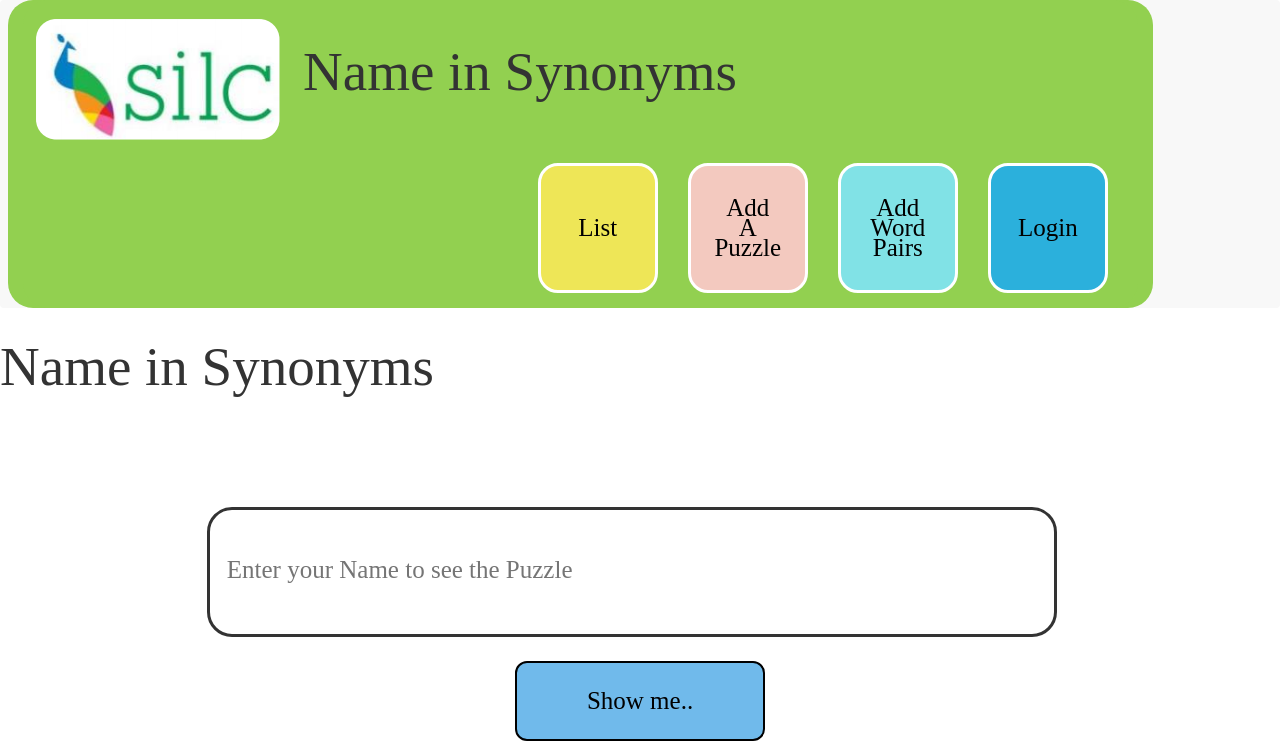
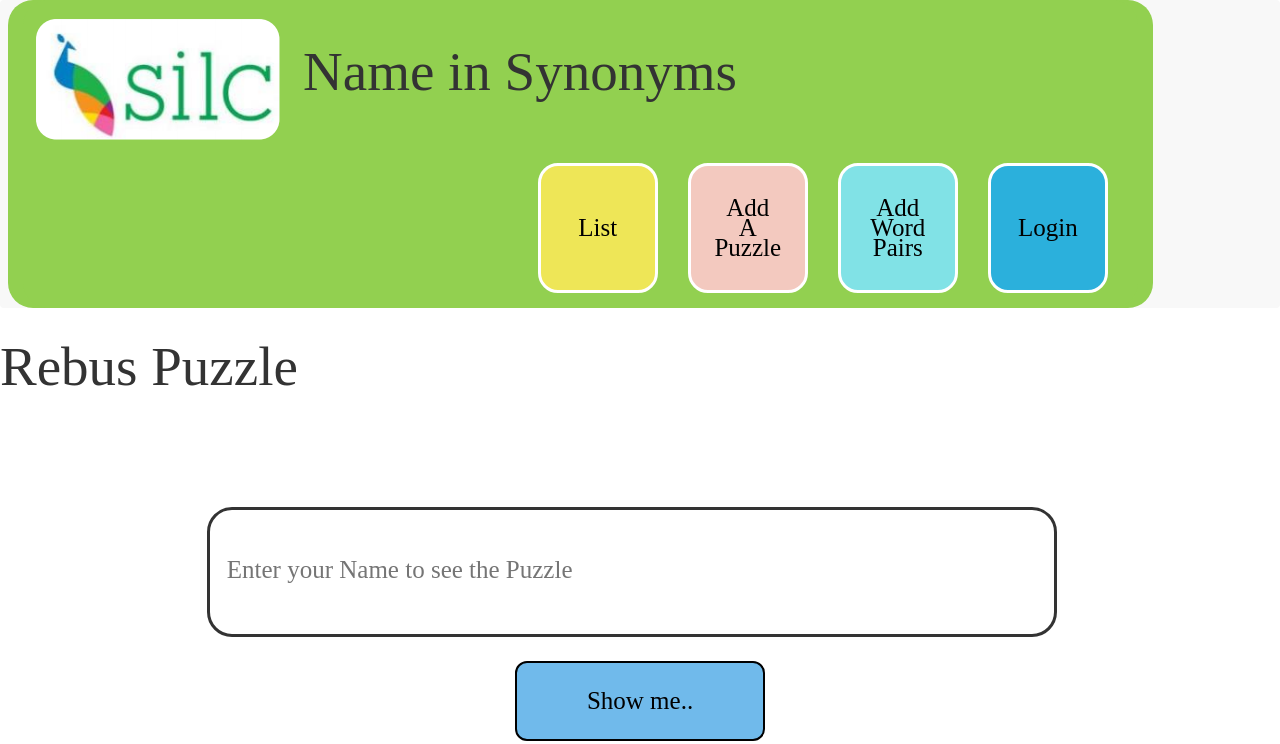
Before and after one commit to pshresth/rebus, a PHP site: page / in a window 1280 px wide. Shown: the top 744 px of the page. Run offline with PHP 8.4, Linux system fonts and the light colour scheme; a stand-in replaces the project's code that opens the database connection; some libraries are stand-ins or nearby versions.

Commit message:
name change

```diff
--- a/index.php
+++ b/index.php
@@ -21,7 +21,7 @@
     ?>
     <?PHP echo getTopNav(); ?>
     <div class="divTitle">
-      <font class="font">Name in Synonyms</font>
+      <font class="font">Rebus Puzzle</font>
     </div>
     <br>
     <div>
```
